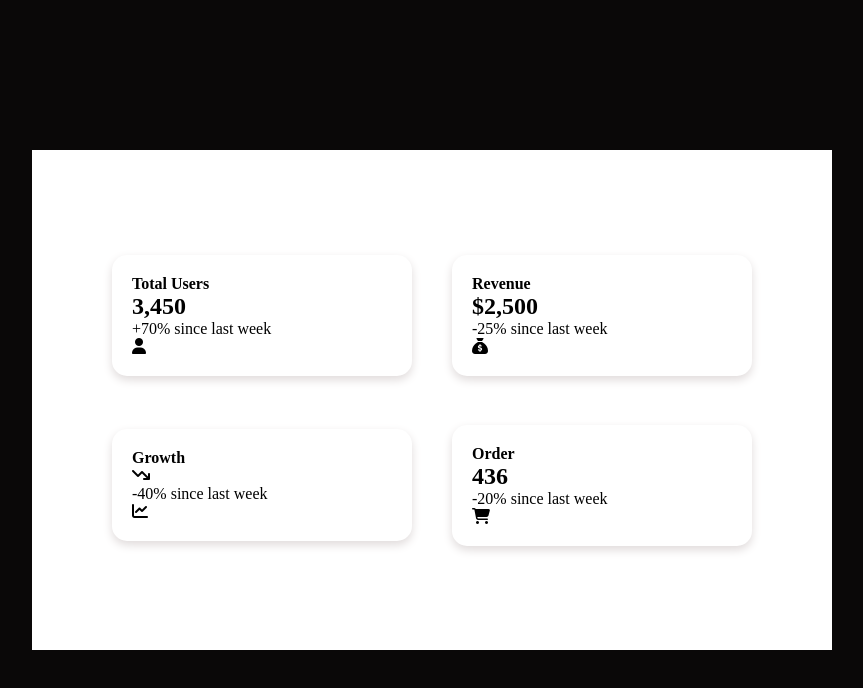
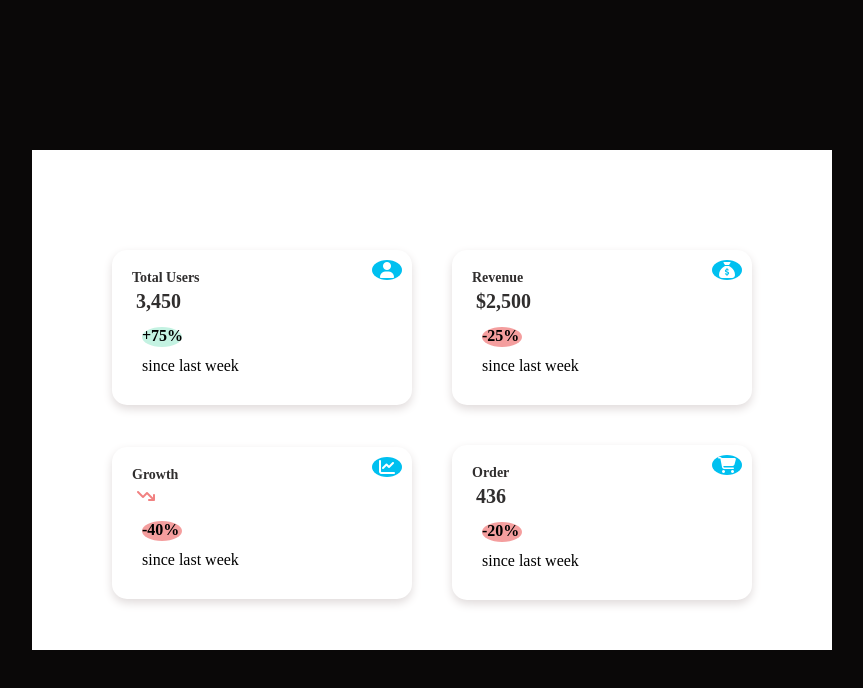
Before and after one commit to Eva-004/Dashboard-stats-card, a plain HTML site: page index.html in a window 1280 px wide. Shown: the whole page, without its empty margins (208-1071 px from the left). Drawn offline with Linux system fonts and the light colour scheme.

Commit message:
Add styles for dashboard stats card component

```diff
--- a/index.html
+++ b/index.html
@@ -14,7 +14,7 @@
             <div class="users">
              <h4>Total Users</h4>
              <h2>3,450</h2>
-             <p class="up">+70% <span>since last week</span>
+             <p class="up"><span class="percentage">+75%</span><span>since last week</span>
              </p>
             </div>
             <div class="icon">
@@ -25,7 +25,7 @@
             <div class="revenue">
               <h4>Revenue</h4>
               <h2>$2,500</h2>
-              <p class="down">-25% <span>since last week</span></p>
+              <p class="down"><span class="percentage">-25%</span><span>since last week</span></p>
             </div>
             <div class="icon">
                 <i class="fa-solid fa-sack-dollar"></i>
@@ -34,10 +34,10 @@
        <div class="card">
          <div class="growth">
            <h4>Growth</h4>
-           <div class="icon">
+           <div class="arrow">
                 <i class="fa-solid fa-arrow-trend-down"></i>
             </div>
-            <p class="down">-40% <span>since last week</span></p>
+            <p class="down"><span class="percentage">-40%</span><span>since last week</span></p>
          </div>
          <div class="icon">
                 <i class="fa-solid fa-chart-line"></i>
@@ -47,7 +47,7 @@
             <div class="order">
              <h4>Order</h4>
              <h2>436</h2>
-             <p class="down">-20% <span>since last week</span></p>
+             <p class="down"><span class="percentage">-20%</span> <span>since last week</span></p>
            </div>
            <div class="icon">
                 <i class="fa-solid fa-cart-shopping"></i>
--- a/styles.css
+++ b/styles.css
@@ -25,9 +25,57 @@ body{
 }
 
 .card{
+    position: relative;
     background-color: #ffffff;
     width: 300px;
     padding: 20px;
     border-radius: 15px;
     box-shadow: 0 4px 10px rgb(224, 219, 219);
 }
+.users , .revenue , .growth , .order{
+    display: flex;
+    flex-direction: column;
+}
+ h4{
+    margin: 0;
+    font-size: 14px;
+    color: rgb(48, 46, 46);
+ }
+ h2{
+    margin: 4px;
+    font-size: 20px;
+    color: rgb(48, 46, 46);
+ }
+ .up , .down{
+    display: flex;
+    flex-direction: column;
+    gap:10px;
+    padding: 10px;
+ }
+ .percentage{
+    background-color: rgb(196, 242, 226);
+    width: 40px;
+    height: 20px;
+    border-radius: 50%;
+    font-weight: bold;
+ }
+ .down .percentage{
+    background-color: rgb(244, 158, 158);
+ }
+ .arrow{
+    padding: 5px;
+    color: rgb(241, 129, 129);
+ }
+ .card .icon{
+    position: absolute;
+    display: flex;
+  justify-content: center;
+  align-items: center;
+   background-color: #00c0f0;
+  color: #fff;
+  width: 30px;
+  height: 20px;
+  border-radius: 50%;
+  top: 10px;
+  right: 10px;
+ }
```
